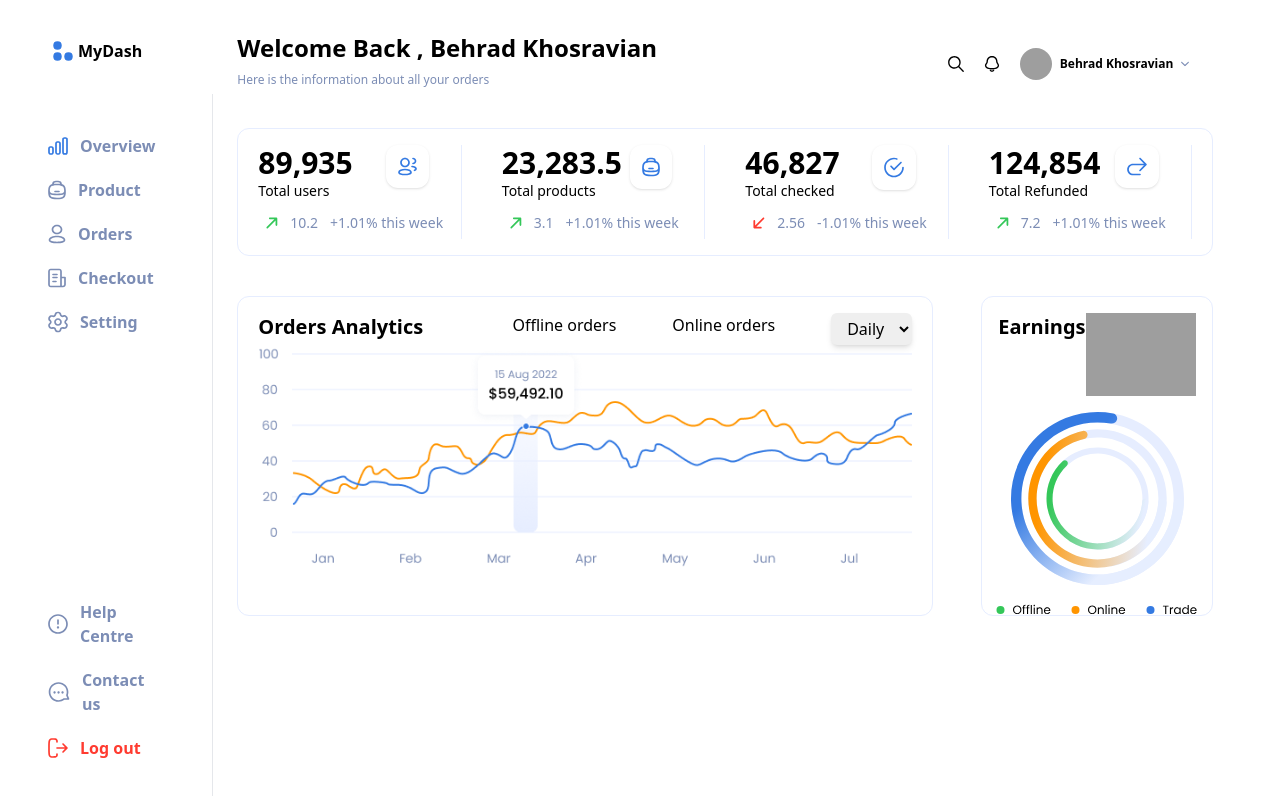
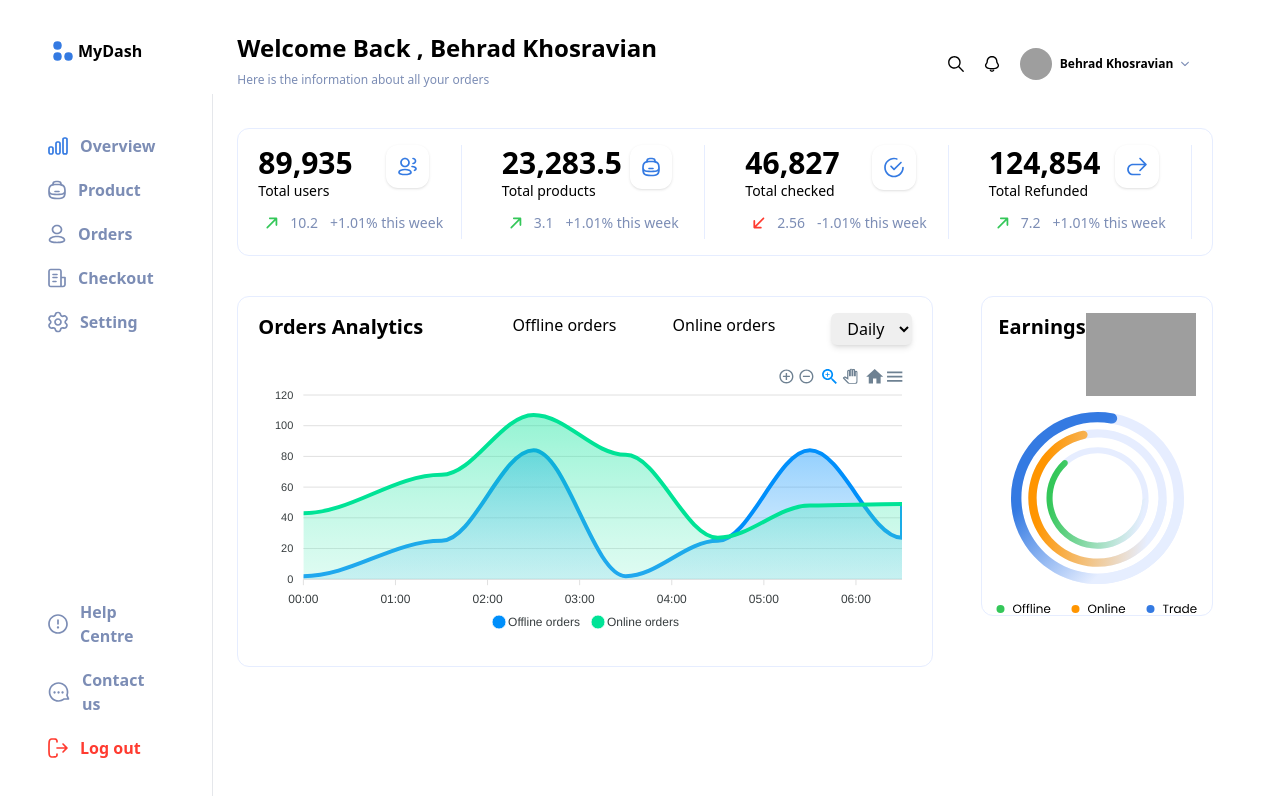
Before and after one commit to BehradKhosravian/MyDashboard, a React (Vite) app in the folder Dashboardapp/: page / in a window 1280 px wide. Shown: the top 796 px of the page. Built offline with nearby package versions, Linux system fonts and the light colour scheme; grey boxes are pictures that could not be loaded.

Commit message:
9th:fix the card links to the route and make a first chart with apex chart

```diff
--- a/Dashboardapp/package.json
+++ b/Dashboardapp/package.json
@@ -14,8 +14,10 @@
     "@emotion/styled": "^11.11.0",
     "@mui/icons-material": "^5.15.8",
     "@mui/material": "^5.15.7",
+    "apexcharts": "^3.45.2",
     "chart.js": "^4.4.1",
     "react": "^18.2.0",
+    "react-apexcharts": "^1.4.1",
     "react-chartjs-2": "^5.2.0",
     "react-dom": "^18.2.0",
     "react-router-dom": "^6.21.3"
--- a/Dashboardapp/src/components/AnalyticsChart.jsx
+++ b/Dashboardapp/src/components/AnalyticsChart.jsx
@@ -1,9 +1,53 @@
 // import ChartJsAn from "./ChartJsAn";
-import table from "../assets/TablejustForrSample.png";
+// import table from "../assets/TablejustForrSample.png";
+import { useState } from "react";
+import ReactApexChart from "react-apexcharts";
 function AnalyticsChart() {
+  const [state, setState] = useState({
+    series: [
+      {
+        name: "Offline orders",
+        data: [2, 25, 84, 2, 25, 84, 27, 48],
+      },
+      {
+        name: "Online orders ",
+        data: [43, 68, 107, 81, 27, 48, 49],
+      },
+    ],
+    options: {
+      chart: {
+        height: 350,
+        type: "area",
+      },
+      dataLabels: {
+        enabled: false,
+      },
+      stroke: {
+        curve: "smooth",
+      },
+      xaxis: {
+        type: "datetime",
+        categories: [
+          "2018-09-19T00:00:00.000Z",
+          "2018-09-19T01:30:00.000Z",
+          "2018-09-19T02:30:00.000Z",
+          "2018-09-19T03:30:00.000Z",
+          "2018-09-19T04:30:00.000Z",
+          "2018-09-19T05:30:00.000Z",
+          "2018-09-19T06:30:00.000Z",
+        ],
+      },
+      tooltip: {
+        x: {
+          format: "dd/MM/yy HH:mm",
+        },
+      },
+    },
+  });
+
   return (
     <div className="mx-6 mt-10 w-9/12">
-      <div className="px-5 text h-80 py-4 border  border-[#E6EDFF] rounded-xl">
+      <div className="px-5 text h-fit py-4 border  border-[#E6EDFF] rounded-xl">
         <div className="analytics-header flex justify-between">
           <p className="font-semibold text-xl">Orders Analytics</p>
           <div className="flex space-x-14 ">
@@ -17,7 +61,14 @@ function AnalyticsChart() {
             </select>
           </div>
         </div>
-        <img src={table} alt="" />
+        <div className="mt-5">
+          <ReactApexChart
+            options={state.options}
+            series={state.series}
+            type="area"
+            height={270}
+          />
+        </div>
       </div>
     </div>
   );
--- a/Dashboardapp/src/components/Card.jsx
+++ b/Dashboardapp/src/components/Card.jsx
@@ -12,7 +12,9 @@ function Card({ number, title, amount, percentage }) {
       <div className="w-1/4 border-r border-[#E6EDFF]">
         <div className="main-report flex justify-between">
           <div>
-            <p className=" text-sm lg:text-3xl font-semibold leading-snug">{number}</p>
+            <p className=" text-sm lg:text-3xl font-semibold leading-snug">
+              {number}
+            </p>
             <p className=" text-xs lg:text-sm ">
               {title === "Refund " ? title : "Total " + title}
             </p>
@@ -28,6 +30,7 @@ function Card({ number, title, amount, percentage }) {
                   ? checkedIcon
                   : arrowrightIcon
               }
+              title={title}
             />
           </div>
         </div>
--- a/Dashboardapp/src/components/CardButton.jsx
+++ b/Dashboardapp/src/components/CardButton.jsx
@@ -1,8 +1,18 @@
 import { Link } from "react-router-dom";
-function CardButton({ icon }) {
+function CardButton({ icon, title }) {
   return (
     <div className="btn-containe rounded-xl shadow">
-      <Link to={`/`}>
+      <Link
+        to={`/${
+          title === "users"
+            ? "orders"
+            : title === "products"
+            ? "product"
+            : title === "checked"
+            ? "checkout"
+            : "asdf"
+        }`}
+      >
         <button className="p-3">
           <img src={icon} alt={icon} />
         </button>
--- a/Dashboardapp/src/pages/Orders/Order/Order.jsx
+++ b/Dashboardapp/src/pages/Orders/Order/Order.jsx
@@ -10,8 +10,8 @@ function Order() {
   const lastIndex = currentPage * recordsPerPage;
   const firstIndex = lastIndex - recordsPerPage;
   const records = orderList.slice(firstIndex, lastIndex);
-  const npage = Math.ceil(orderList.length / recordsPerPage);
-  const numbers = [...Array(npage + 1).keys()].slice(1);
+  const lastPage = Math.ceil(orderList.length / recordsPerPage);
+  const numbers = [...Array(lastPage + 1).keys()].slice(1);
 
   function prePage() {
     if (currentPage !== 1) {
@@ -24,9 +24,8 @@ function Order() {
   }
 
   function nextPage() {
-    if (currentPage  !== 10) {
+    if (currentPage !== lastPage) {
       setCurrentPage(currentPage + 1);
-      console.log(currentPage);
     }
   }
 
```
Also changed, not shown: Dashboardapp/src/pages/Orders/Orders.jsx (+1 -14 lines), Dashboardapp/src/components/Pagination.jsx (added), 1 other file (tests, documents, lock files or other folders).
